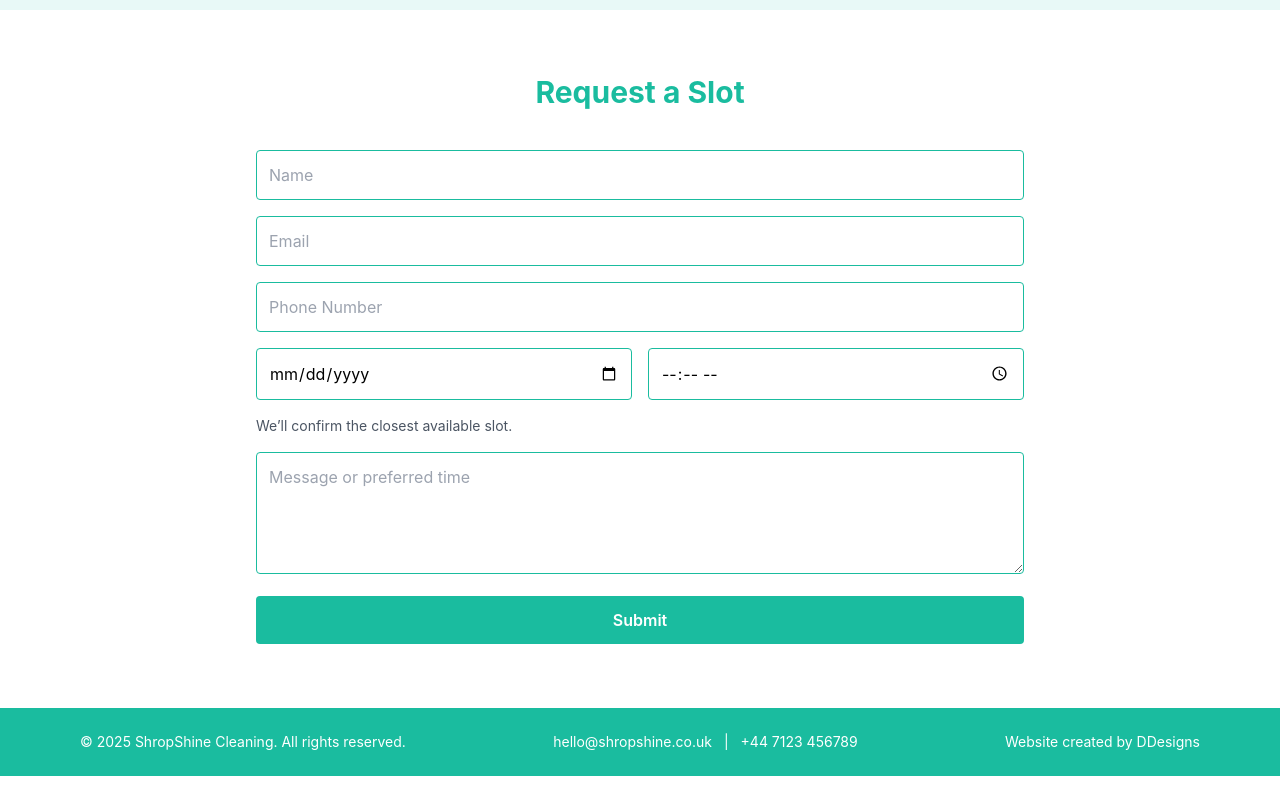
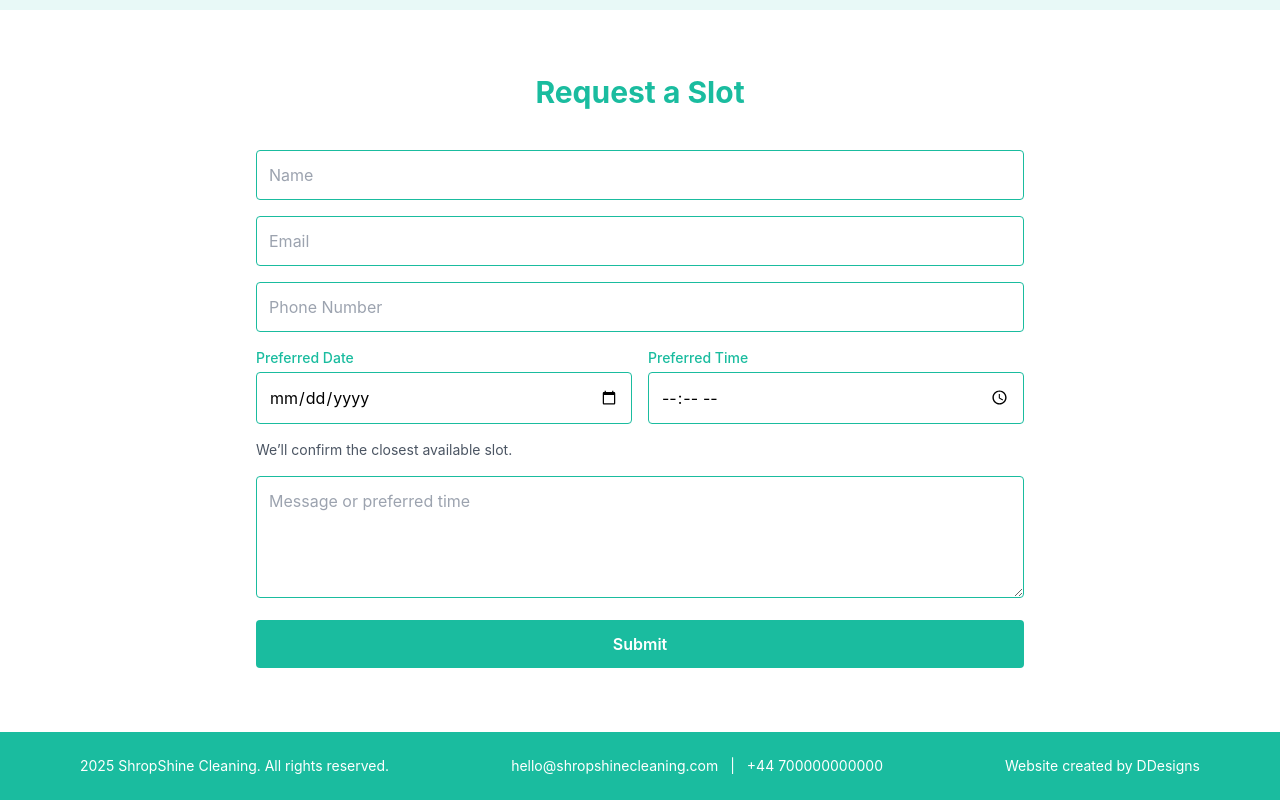
Before and after one commit to Damian-Dvs/Shropshire, a React (Vite) app: page / in a window 1280 px wide. Shown: the part 2797-3597 px from the top of the page. Before the commit the page ends 3573 px from the top, so only its background shows below. Built offline with nearby package versions, Linux system fonts and the light colour scheme.

Commit message:
Form Styling update

```diff
--- a/src/components/ContactForm.jsx
+++ b/src/components/ContactForm.jsx
@@ -3,6 +3,7 @@ import { useState } from "react";
 const GETFORM_ENDPOINT = "https://getform.io/f/bkknmmmb";
 
 export default function ContactForm() {
+  const inputClass = "w-full bg-white border border-primary rounded p-3 focus:outline-none focus:ring focus:ring-primary appearance-none text-left text-base";
   const today = new Date().toISOString().split('T')[0];
   const [formData, setFormData] = useState({
     name: "",
@@ -125,7 +126,7 @@ export default function ContactForm() {
               name="name"
               placeholder="Name"
               aria-label="Name"
-              className="w-full border border-primary rounded p-3 focus:outline-none focus:ring focus:ring-primary"
+              className={inputClass}
               value={formData.name}
               onChange={handleChange}
               required
@@ -136,7 +137,7 @@ export default function ContactForm() {
               name="email"
               placeholder="Email"
               aria-label="Email"
-              className="w-full border border-primary rounded p-3 focus:outline-none focus:ring focus:ring-primary"
+              className={inputClass}
               value={formData.email}
               onChange={handleChange}
               required
@@ -147,20 +148,20 @@ export default function ContactForm() {
               name="phone"
               placeholder="Phone Number"
               aria-label="Phone Number"
-              className="w-full border border-primary rounded p-3 focus:outline-none focus:ring focus:ring-primary"
+              className={inputClass}
               value={formData.phone}
               onChange={handleChange}
               required
             />
-            <div className="grid gap-4 md:grid-cols-2">
+            <div className="grid gap-3 md:gap-4 md:grid-cols-2">
               <div>
-                <label htmlFor="serviceDate" className="sr-only">Preferred Date</label>
+                <label htmlFor="serviceDate" className="block text-sm text-primary font-medium mb-1">Preferred Date</label>
                 <input
                   type="date"
                   id="serviceDate"
                   name="serviceDate"
                   aria-label="Preferred Date"
-                  className="w-full border border-primary rounded p-3 focus:outline-none focus:ring focus:ring-primary"
+                  className={inputClass}
                   min={today}
                   value={formData.serviceDate}
                   onChange={handleChange}
@@ -168,16 +169,17 @@ export default function ContactForm() {
                 />
               </div>
               <div>
-                <label htmlFor="serviceTime" className="sr-only">Preferred Time</label>
+                <label htmlFor="serviceTime" className="block text-sm text-primary font-medium mb-1">Preferred Time</label>
                 <input
                   type="time"
                   id="serviceTime"
                   name="serviceTime"
                   aria-label="Preferred Time"
-                  className="w-full border border-primary rounded p-3 focus:outline-none focus:ring focus:ring-primary"
+                  className={inputClass}
                   value={formData.serviceTime}
                   onChange={handleChange}
                   required
+                  placeholder="Preferred Time"
                 />
               </div>
             </div>
@@ -188,7 +190,7 @@ export default function ContactForm() {
               rows="4"
               placeholder="Message or preferred time"
               aria-label="Message"
-              className="w-full border border-primary rounded p-3 focus:outline-none focus:ring focus:ring-primary"
+              className={inputClass}
               value={formData.message}
               onChange={handleChange}
               required
--- a/src/components/Footer.jsx
+++ b/src/components/Footer.jsx
@@ -2,20 +2,20 @@ export default function Footer() {
     return (
       <footer className="bg-primary text-white py-6 mt-0">
         <div className="max-w-6xl mx-auto px-4 flex flex-col md:flex-row justify-between items-center text-sm text-center md:text-left space-y-4 md:space-y-0">
-          <p>© {new Date().getFullYear()} ShropShine Cleaning. All rights reserved.</p>
+          <p>{new Date().getFullYear()} ShropShine Cleaning. All rights reserved.</p>
           <div className="space-x-3">
             <a
-              href="mailto:hello@shropshine.co.uk"
+              href="mailto:hello@shropshinecleaning.com"
               className="hover:underline hover:text-soft"
             >
-              hello@shropshine.co.uk
+              hello@shropshinecleaning.com
             </a>
             <span>|</span>
             <a
-              href="tel:+447123456789"
+              href="tel:+44000000000000"
               className="hover:underline hover:text-soft"
             >
-              +44 7123 456789
+              +44 700000000000
             </a>
           </div>
           <p className="text-white">Website created by DDesigns</p>
```
